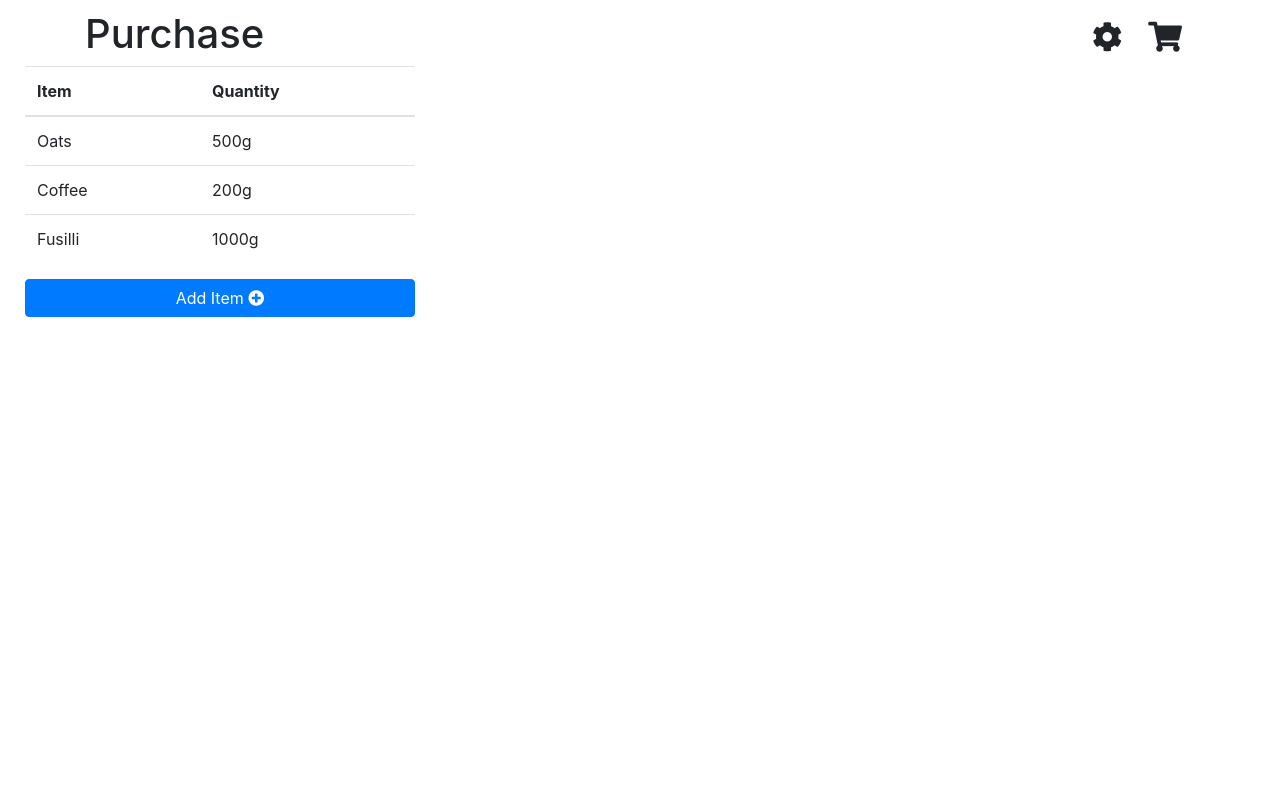
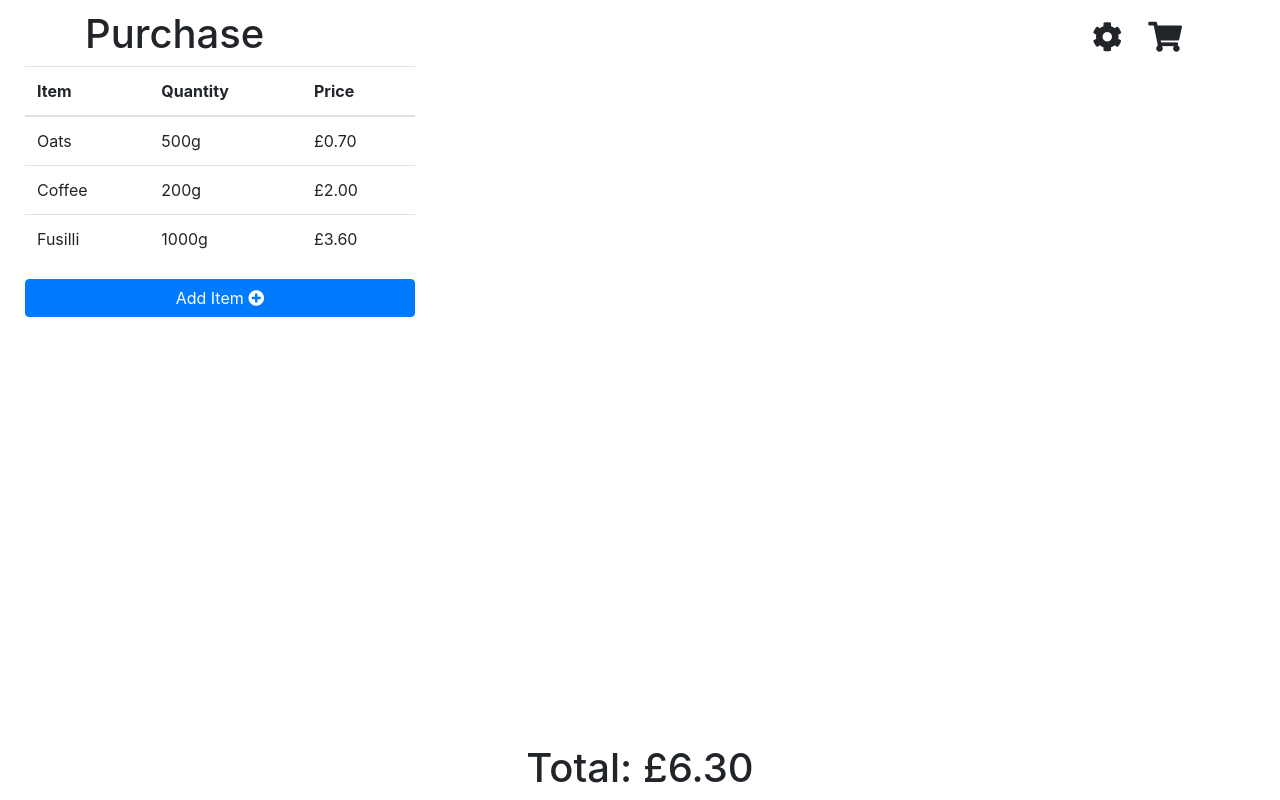
Before and after one commit to alessiobortone2/dispensability, a Flask app: page /purchase in a window 1280 px wide. Run offline with Flask 2, Linux system fonts and the light colour scheme; some libraries are stand-ins or nearby versions.

Commit message:
Added purchase total to purchase screen

```diff
--- a/dispensibility_server/dispensibility_server/templates/purchase.html
+++ b/dispensibility_server/dispensibility_server/templates/purchase.html
@@ -12,20 +12,24 @@
             <tr>
                 <th scope="col">Item</th>
                 <th scope="col">Quantity</th>
+                <th scope="col">Price</th>
             </tr>
         </thead>
         <tbody>
             <tr>
                 <td>Oats</td>
                 <td>500g</td>
+                <td>£0.70</td>
             </tr>
             <tr>
                 <td>Coffee</td>
                 <td>200g</td>
+                <td>£2.00</td>
             </tr>
             <tr>
                 <td>Fusilli</td>
                 <td>1000g</td>
+                <td>£3.60</td>
             </tr>
         </tbody>
     </table>
@@ -33,5 +37,8 @@
         Add Item <i class="fas fa-plus-circle"></i>
     </a>
 </div>
+<div class="text-center fixed-bottom">
+    <h1>Total: £6.30</h1>
+</div>
 
 {% endblock %}
```
